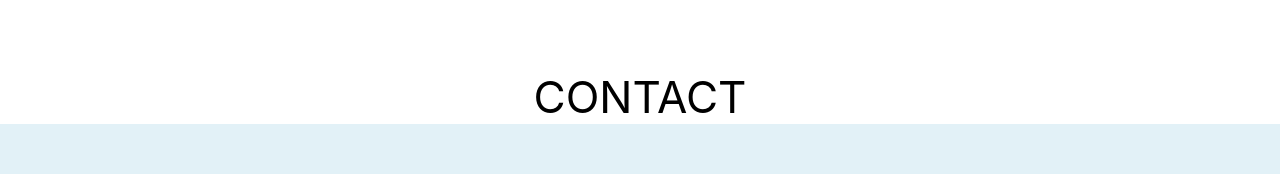
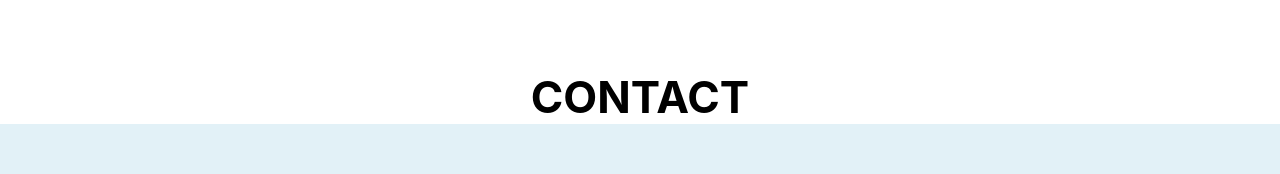
Before and after one commit to reiji-0720/EnGii-HP-recreate, a Nuxt app: page / in a window 1280 px wide. Shown: the part 3562-3736 px from the top of the page. Built offline with nearby package versions, Linux system fonts and the light colour scheme.

Commit message:
レスポンシブ

```diff
--- a/components/contact.vue
+++ b/components/contact.vue
@@ -1,6 +1,6 @@
 <template>
   <div class="contactContainer">
-    <p class="contactText">CONTACT</p>
+    <h2 class="contactText">CONTACT</h2>
     <div class="contactArea">
       <nuxt-link to class="contact bg-mainColor">
         お気軽にお問い合わせください<Triangle />
@@ -43,4 +43,9 @@ export default {
   color: #FFFFFF;
   font-size: 16px;
 }
+@media screen and (max-width: 730px){
+  .contactText{
+    font-size: 25.84px;
+  }
+}
 </style>
--- a/components/engiiSupport.vue
+++ b/components/engiiSupport.vue
@@ -124,6 +124,7 @@ export default {};
     float: none;
     width: 90%;
     margin: 0 auto;
+    font-size: 25.84px;
   }
 }
 @media screen and (max-width:1000px){
```
